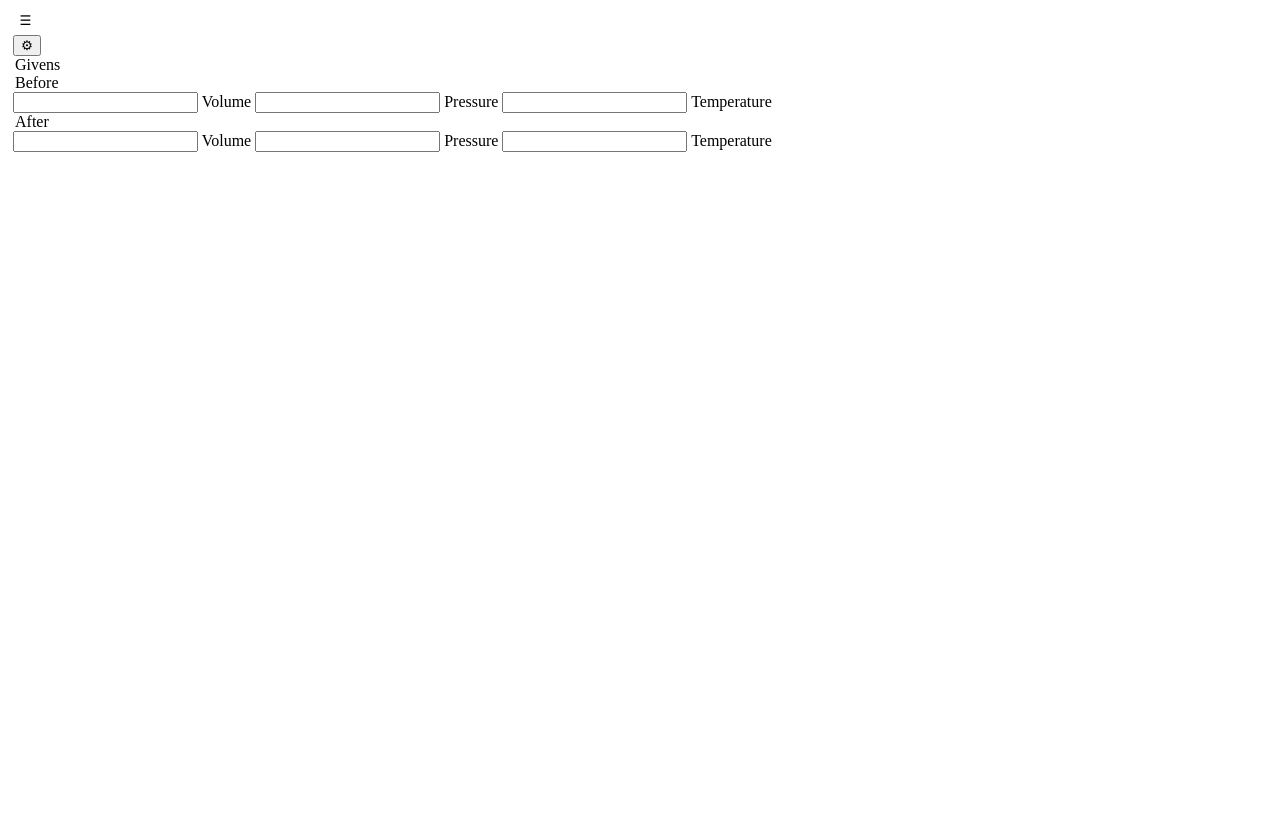
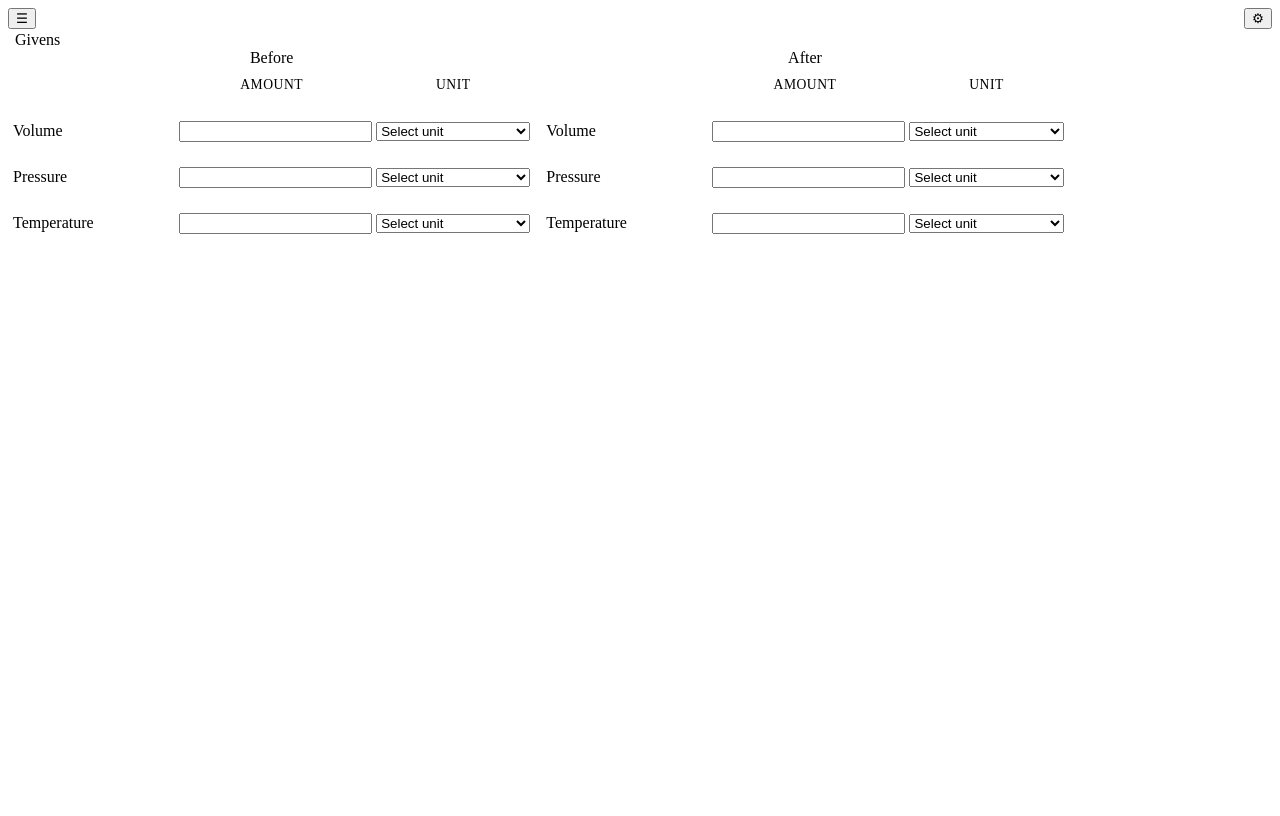
Before and after one commit to bmidd7/Website, a Django app: page /School/Chemistry/ in a window 1280 px wide. Run offline with Django 5.2, Linux system fonts and the light colour scheme; style sheets or scripts are compiled from the project's sources.

Commit message:
got start to chem gases page working. added input spots

```diff
--- /dev/null
+++ b/All_Websites/static/css/School/Chem.css
@@ -0,0 +1,59 @@
+#main-wrapper {
+  flex-grow: 1;
+}
+
+#header {
+  display: flex;
+  flex-direction: row;
+  justify-content: space-between;
+}
+
+#givens-container {
+  width: 100%;
+  height: var(--givens-height, auto);
+  max-width: 100%;
+  overflow-x: auto;
+  overflow-y: visible;
+}
+
+#givens {
+  display: flex;
+  flex-direction: column;
+  width: max-content;
+}
+
+#givens-wrapper {
+  display: flex;
+  flex-direction: row;
+  gap: 16px;
+}
+
+#after-given-legend {
+  text-justify: center;
+}
+
+#before-given-legend,
+#after-given-legend {
+  text-align: center;
+}
+
+.givens-grid {
+  display: grid;
+  grid-template-columns: minmax(120px, 1fr) minmax(160px, 1.2fr) minmax(140px, 1fr);
+  grid-auto-rows: minmax(36px, auto);
+  column-gap: 12px;
+  row-gap: 10px;
+  align-items: center;
+}
+
+.givens-grid .grid-header {
+  text-transform: uppercase;
+  letter-spacing: 0.04em;
+  font-size: 0.85rem;
+  text-align: center;
+}
+
+.givens-grid input,
+.givens-grid select {
+  width: 100%;
+}/*# sourceMappingURL=Chem.css.map */
--- /dev/null
+++ b/All_Websites/static/css/School/Chem.scss
@@ -0,0 +1,59 @@
+#main-wrapper{
+    flex-grow: 1;
+}
+
+#header {
+    display: flex;
+    flex-direction: row;
+    justify-content: space-between;
+}
+
+#givens-container {
+    width: 100%;
+    height: var(--givens-height, auto);
+    max-width: 100%;
+    overflow-x: auto;
+    overflow-y: visible;
+}
+
+#givens {
+    display: flex;
+    flex-direction: column;
+    width: max-content;
+}
+
+#givens-wrapper {
+    display: flex;
+    flex-direction: row;
+    gap: 16px;
+}
+
+#after-given-legend{
+    text-justify: center;
+}
+
+#before-given-legend,
+#after-given-legend {
+    text-align: center;
+}
+
+.givens-grid {
+    display: grid;
+    grid-template-columns: minmax(120px, 1fr) minmax(160px, 1.2fr) minmax(140px, 1fr);
+    grid-auto-rows: minmax(36px, auto);
+    column-gap: 12px;
+    row-gap: 10px;
+    align-items: center;
+}
+
+.givens-grid .grid-header {
+    text-transform: uppercase;
+    letter-spacing: 0.04em;
+    font-size: 0.85rem;
+    text-align: center;
+}
+
+.givens-grid input,
+.givens-grid select {
+    width: 100%;
+}
--- a/All_Websites/static/css/basehtml/basehtml.css
+++ b/All_Websites/static/css/basehtml/basehtml.css
@@ -70,8 +70,8 @@
 
 .sidebar-buttons {
   display: flex;
-  height: 25px;
-  width: 25px;
+  height: 32px;
+  width: 32px;
   background-color: transparent;
   border-color: transparent;
   justify-content: center;
--- a/All_Websites/templates/School/Chem/Gases.html
+++ b/All_Websites/templates/School/Chem/Gases.html
@@ -3,7 +3,7 @@
 
 
 {% block title %}
-    Hub
+    Chemistry
 {% endblock %}
 
 {% block app-specific-logo-in-sidebar %}
@@ -14,7 +14,7 @@
 
 
 {% block main %} <!--<main name="main" id="main">-->
-    <div id="header">
+    <header id="header">
         <div id="open-sidebar-div">
             <button id="open-sidebar" class="open-sidebar hover-over-buttons">
                 ☰
@@ -26,56 +26,79 @@
                 ⚙
             </button>
         </div>
-    </div>
+    </header>
 
 
-    <div id="main-forreal">
+    <main id="main">
+        <div id="givens-container">
             <div id="givens">
                 <legend id="givens-legend">
                     Givens
                 </legend>
 
-            <div id="before-given">
-                <legend id="after-given-legend">
+
+                <div id="givens-wrapper">
+                    <div id="before-givens">
+                        <legend id="before-given-legend">
                             Before
                         </legend>
-                <div id="before-given-type-text-div">
-                    <label>
-                        <input type="text" id="before-volume-given">
-                        Volume
-                    </label>
-                    <label>
-                        <input type="text" id="before-pressure-given">
-                        Pressure
-                    </label>
-                    <label>
-                        <input type="text">
-                        Temperature
-                    </label>
+                        <div id="before-given-type-text-div" class="givens-grid">
+                            <div class="grid-corner"></div>
+                            <div class="grid-header">Amount</div>
+                            <div class="grid-header">Unit</div>
+
+                            <div class="grid-label">Volume</div>
+                            <input type="number" min="0" id="before-volume-given">
+                            <select id="before-volume-unit-given">
+                                <option value="" disabled selected>Select unit</option>
+                            </select>
+
+                            <div class="grid-label">Pressure</div>
+                            <input type="number" min="0" id="before-pressure-given">
+                            <select id="before-pressure-unit-given">
+                                <option value="" disabled selected>Select unit</option>
+                            </select>
+
+                            <div class="grid-label">Temperature</div>
+                            <input type="number" id="before-temperature-given">
+                            <select id="before-temperature-unit-given">
+                                <option value="" disabled selected>Select unit</option>
+                            </select>
                         </div>
                     </div>
 
-            <div id="after-given">
+                    <div id="after-givens">
                         <legend id="after-given-legend">
                             After
                         </legend>
-                <div id="after-given-type-text-div">
-                    <label>
-                        <input type="text">
-                        Volume
-                    </label>
-                    <label>
-                        <input type="text">
-                        Pressure
-                    </label>
-                    <label>
-                        <input type="text">
-                        Temperature
-                    </label>
+                        <div id="after-given-type-text-div" class="givens-grid">
+                            <div class="grid-corner"></div>
+                            <div class="grid-header">Amount</div>
+                            <div class="grid-header">Unit</div>
+
+                            <div class="grid-label">Volume</div>
+                            <input type="number" min="0" id="after-volume-given">
+                            <select id="after-volume-unit-given">
+                                <option value="" disabled selected>Select unit</option>
+                            </select>
+
+                            <div class="grid-label">Pressure</div>
+                            <input type="number" min="0" id="after-pressure-given">
+                            <select id="after-pressure-unit-given">
+                                <option value="" disabled selected>Select unit</option>
+                            </select>
+
+                            <div class="grid-label">Temperature</div>
+                            <input type="number" id="after-temperature-given">
+                            <select id="after-temperature-unit-given">
+                                <option value="" disabled selected>Select unit</option>
+                            </select>
                         </div>
                     </div>
                 </div>
             </div>
+        </div>
+    </main>
 
-    <link rel="stylesheet" href="{% static 'css/Hub/userHub.css' %}">
+    <link rel="stylesheet" href="{% static 'css/School/Chem.css' %}">
 {% endblock %}
--- a/All_Websites/templates/base.html
+++ b/All_Websites/templates/base.html
@@ -78,7 +78,7 @@
 
 
 
-            <main name="main" id="main">
+            <main name="main-wrapper" id="main-wrapper">
                 {% block main %}
                 {% endblock %}
             </main>
```
Also changed, not shown: All_Websites/static/js/School/Chem/Gases.js (+29 -2 lines), 1 other file. Lines whose indentation alone changed are shown as unchanged.
